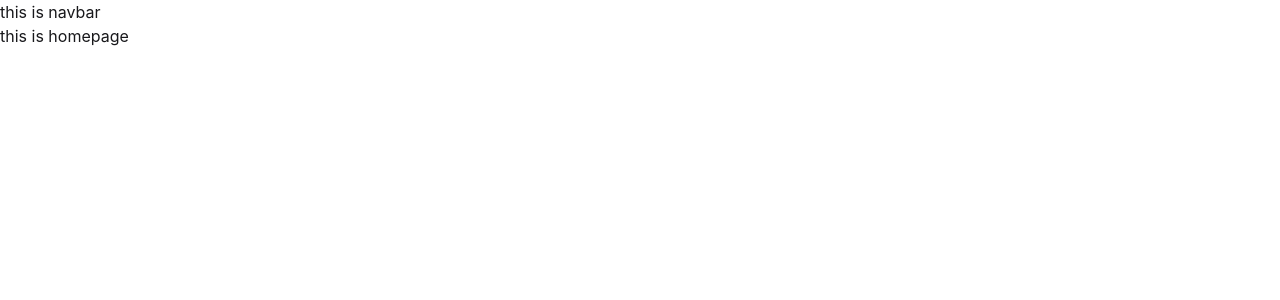
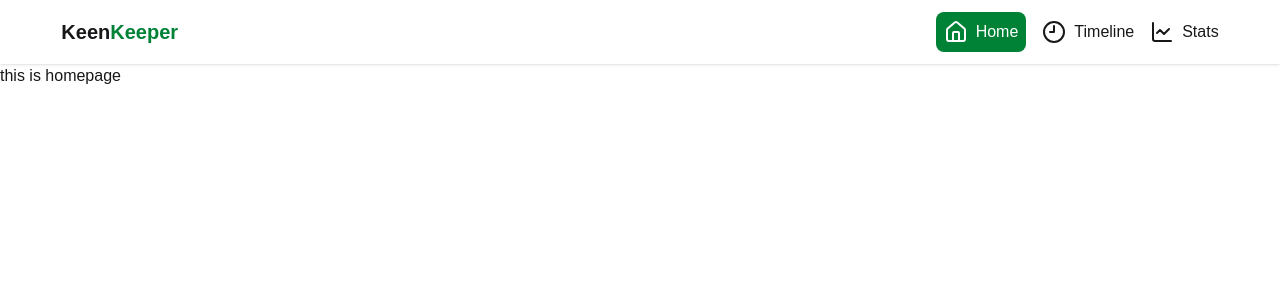
Before and after one commit to crack69-git/keen-keeper, a React (Vite) app: page / in a window 1280 px wide. Shown: the top 300 px of the page. Built offline with nearby package versions, Linux system fonts and the light colour scheme.

Commit message:
added nav desgin and active class of home,timeline and stats

```diff
--- a/package.json
+++ b/package.json
@@ -11,6 +11,7 @@
   },
   "dependencies": {
     "@tailwindcss/vite": "^4.2.2",
+    "lucide-react": "^1.3.0",
     "react": "^19.2.4",
     "react-dom": "^19.2.4",
     "react-router": "^7.14.0",
--- /dev/null
+++ b/src/MyContext/MyContext.jsx
@@ -0,0 +1,14 @@
+import React, { createContext, useState } from 'react';
+export const MyMainContext = createContext();
+const MyContext = ({ children }) => {
+    const [state, setState] = useState(true);
+    const data = {
+        state,
+        setState
+    }
+    return <MyMainContext.Provider value={data}>
+        {children}
+    </MyMainContext.Provider>
+};
+
+export default MyContext;
--- a/src/Navbar/Navbar.jsx
+++ b/src/Navbar/Navbar.jsx
@@ -1,9 +1,26 @@
-import React from 'react';
+import { ChartLine, Clock9, House } from 'lucide-react';
+// import React, { useContext } from 'react';
+import { Link, NavLink } from 'react-router';
+import { MyMainContext } from '../MyContext/MyContext';
 
 const Navbar = () => {
+    // const { state, setState } = useContext(MyMainContext);
+    // console.log(state);
+    const links = <>
+        <li><NavLink className={({ isActive }) => isActive ? "bg-green-700 p-2 rounded-lg text-white flex items-center gap-2" : "flex items-center gap-2"} to={"/"}><House></House>Home</NavLink></li>
+        <li><NavLink className={({ isActive }) => isActive ? "bg-green-700 p-2 rounded-lg text-white flex items-center gap-2" : "flex items-center gap-2"} to={"/timeline"}><Clock9></Clock9>Timeline</NavLink></li>
+        <li><NavLink className={({ isActive }) => isActive ? "bg-green-700 p-2 rounded-lg text-white flex items-center gap-2" : "flex items-center gap-2"} to={"/stats"}><ChartLine></ChartLine>Stats</NavLink></li>
+    </>
     return (
-        <div>
-            this is navbar
+        <div className="bg-base-100 shadow-sm">
+            <div className='navbar w-11/12 mx-auto'>
+                <div className="flex-1">
+                    <a className="text-xl font-bold">Keen<span className='text-green-700'>Keeper</span></a>
+                </div>
+                <ul className='flex items-center gap-4'>
+                    {links}
+                </ul>
+            </div>
         </div>
     );
 };
--- /dev/null
+++ b/src/StatSection/StatSection.jsx
@@ -0,0 +1,11 @@
+import React from 'react';
+
+const StatSection = () => {
+    return (
+        <div>
+            this is stat section
+        </div>
+    );
+};
+
+export default StatSection;
--- /dev/null
+++ b/src/Timeline/TimeLine.jsx
@@ -0,0 +1,11 @@
+import React from 'react';
+
+const TimeLine = () => {
+    return (
+        <div>
+            this is timeLine
+        </div>
+    );
+};
+
+export default TimeLine;
--- a/src/index.css
+++ b/src/index.css
@@ -1,2 +1,7 @@
 @import "tailwindcss";
 @plugin "daisyui";
+@import url('https://fonts.googleapis.com/css2?family=Boldonse&family=Chivo+Mono:ital,wght@0,100..900;1,100..900&family=EB+Garamond:ital,wght@0,400..800;1,400..800&family=Geist:wght@100..900&family=Google+Sans+Flex:opsz,wght@6..144,1..1000&family=Hind+Siliguri:wght@300;400;500;600;700&family=Inter:ital,opsz,wght@0,14..32,100..900;1,14..32,100..900&family=Lato:ital,wght@0,100;0,300;0,400;0,700;0,900;1,100;1,300;1,400;1,700;1,900&family=Manrope:wght@200..800&family=Open+Sans:ital,wght@0,300..800;1,300..800&family=Outfit:wght@100..900&family=Poppins:ital,wght@0,100;0,200;0,300;0,400;0,500;0,600;0,700;0,800;0,900;1,100;1,200;1,300;1,400;1,500;1,600;1,700;1,800;1,900&family=Roboto:ital,wght@0,100..900;1,100..900&family=Work+Sans:ital,wght@0,100..900;1,100..900&display=swap');
+
+* {
+    font-family: "Geist", sans-serif;
+}
--- a/src/main.jsx
+++ b/src/main.jsx
@@ -4,9 +4,12 @@ import './index.css'
 import App from './App.jsx'
 import { RouterProvider } from 'react-router/dom'
 import router from './router/router.jsx'
+import MyContext from './MyContext/MyContext.jsx'
 
 createRoot(document.getElementById('root')).render(
   <StrictMode>
-    <RouterProvider router={router} />
+    <MyContext>
+      <RouterProvider router={router} />
+    </MyContext>
   </StrictMode>,
 )
```
Also changed, not shown: src/router/router.jsx (+10 -0 lines), 1 other file (tests, documents, lock files or other folders).
